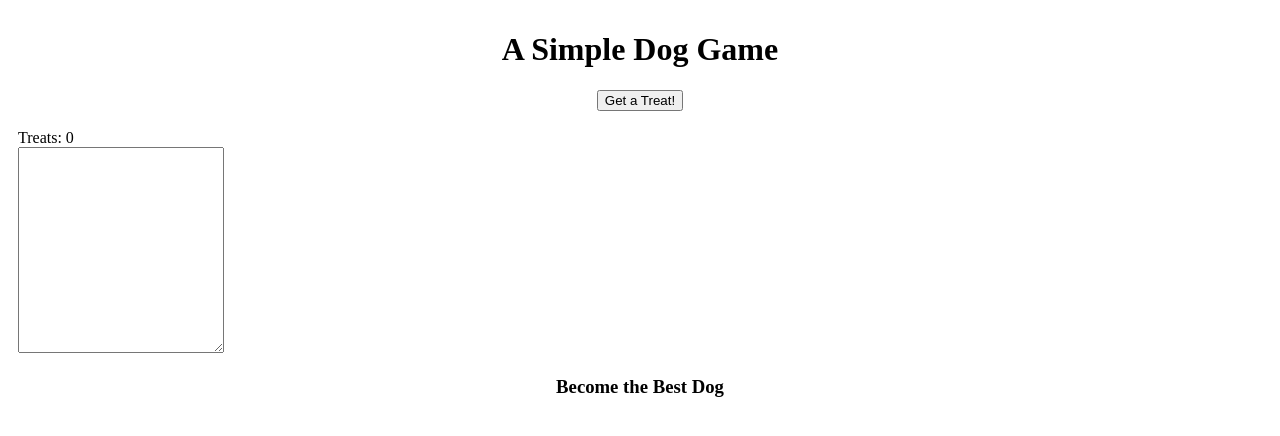
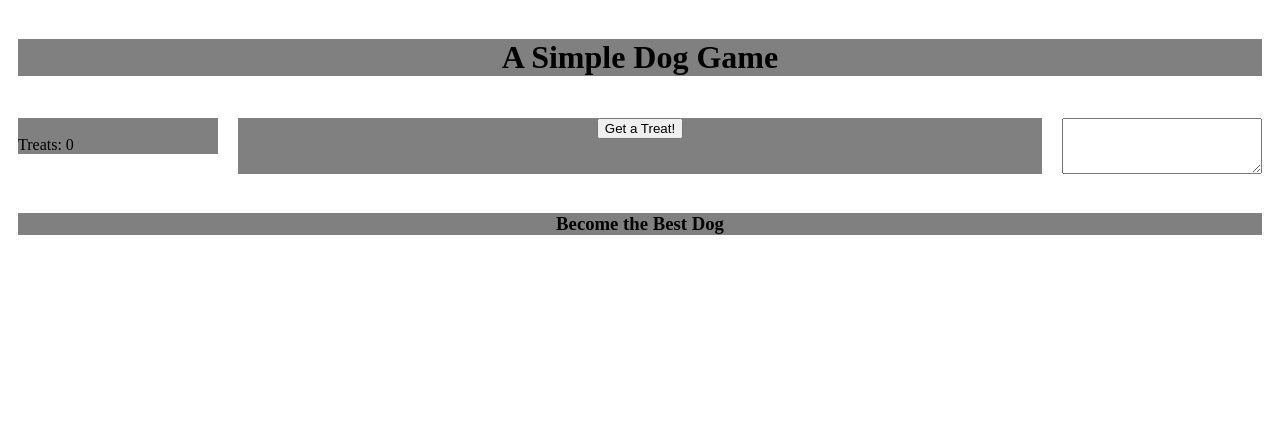
Before and after one commit to DatKevin/A-Simple-Dog-Game, a plain HTML site: page Code/index.html in a window 1280 px wide. Drawn offline with Linux system fonts and the light colour scheme.

Commit message:
Added CSS layout

```diff
--- a/Code/styles.css
+++ b/Code/styles.css
@@ -2,21 +2,47 @@ html {
 	margin: auto;
 	padding: 10px;
 }
+
+body {
+	display: grid;
+	grid-template-columns: 200px auto 200px;
+	grid-template-rows: auto;
+	gap: 20px;
+}
+
 h1 {
 	text-align: center;
+	background: grey;
+	grid-column: 1/4;
+	grid-row: 1;
 }
 
 .buildingslist {
 	text-align: center;
+	background: grey;
+	grid-column: 2/3;
+	grid-row: 2/4;
 }
 
 .resourcelist {
-	text-align: left
+	text-align: left;
+	background: grey;
+	grid-column: 1;
+	grid-row: 2;
 
+}
+
+.dogjoblist {
+	background: grey;
+	grid-column: 1;
+	grid-row: 3;
 }
 
 h3 {
 	text-align: center;
+	background: grey;
+	grid-column: 1/4;
+	grid-row: 4;
 
 }
 
@@ -41,6 +67,8 @@ h3 {
 }
 
 textarea {
-	height:200px;
-	width:200px;
+	height: auto;
+	width: auto;
+	grid-column: 3;
+	grid-row: 2/4;
 }
```
Also changed, not shown: Code/index.html (+6 -1 lines).
